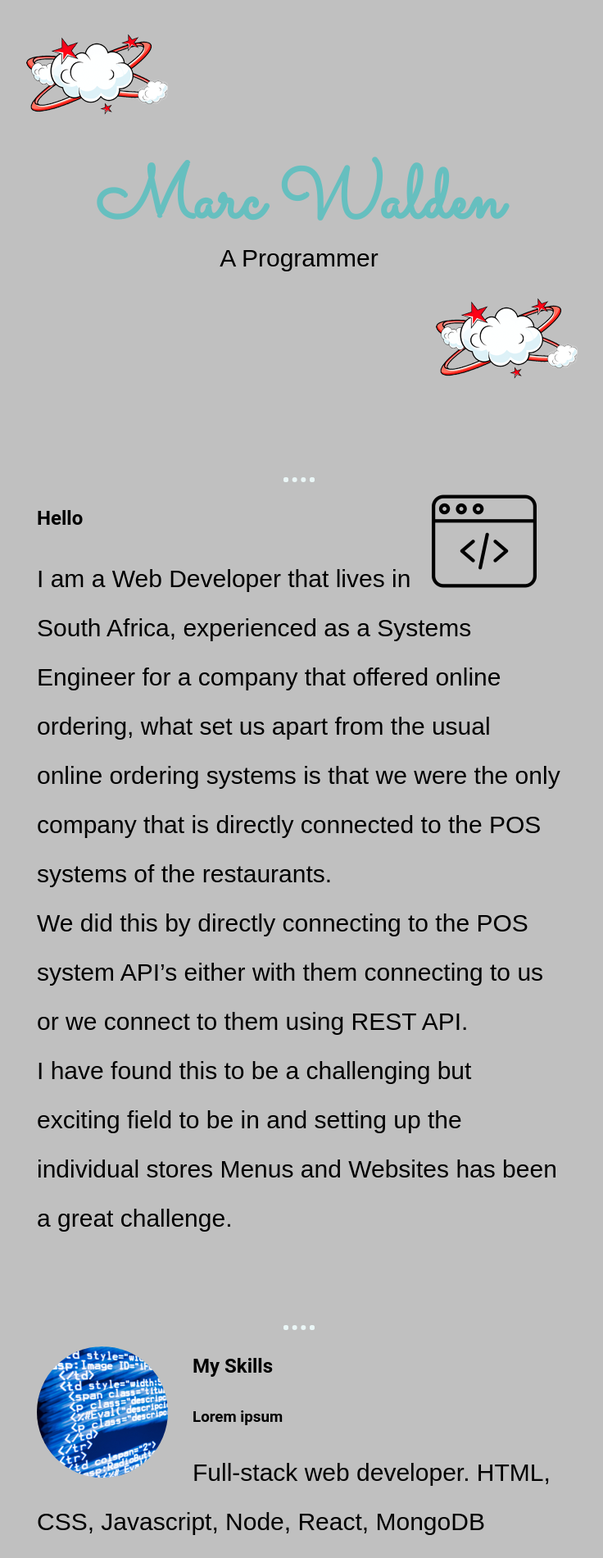
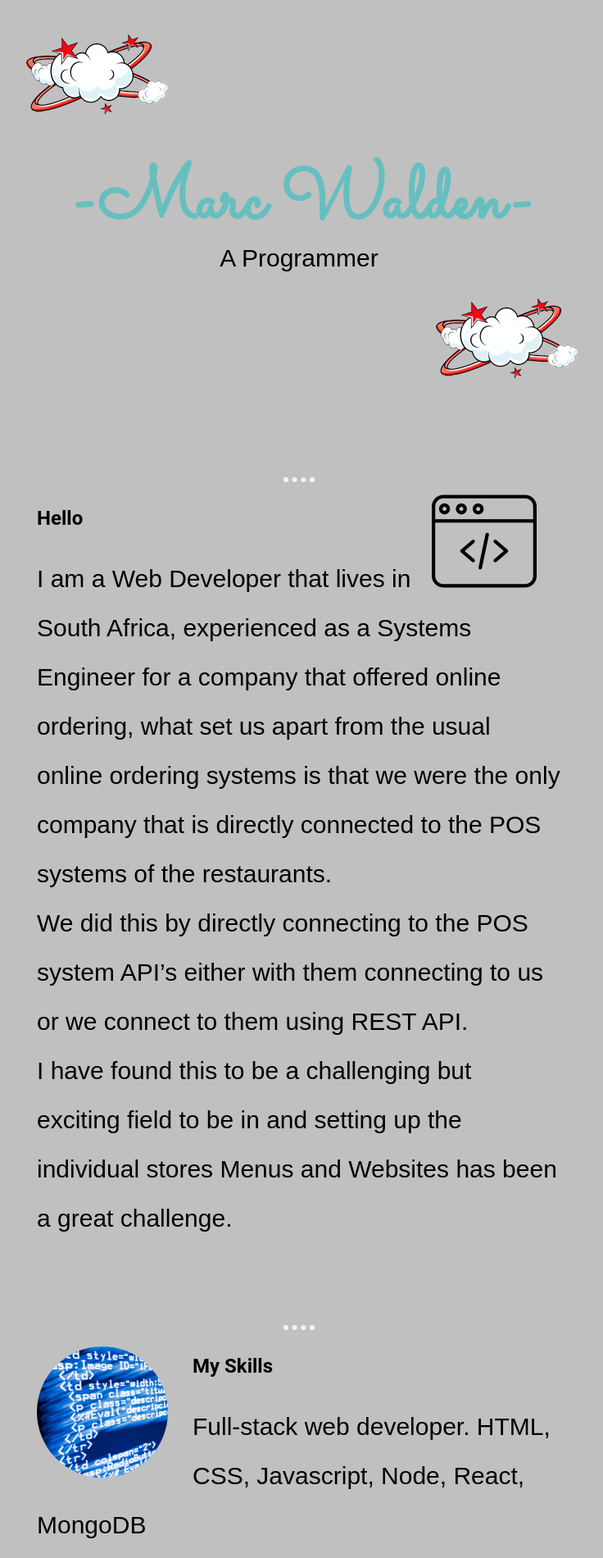
Before and after one commit to WaldenMarc/CV, a plain HTML site: page index.html in a window 1280 px wide. Shown: the top 1900 px of the page at 82% size, without its empty margins (275-1011 px from the left). Drawn offline with Linux system fonts and the light colour scheme.

Commit message:
Add files via upload

```diff
--- a/index.html
+++ b/index.html
@@ -13,7 +13,7 @@
     <div class="top">
       <img class="cloud1"src="images/cloud1.png" alt="clouds">
       <div class="Name">
-      <h1 class="heading1" >Marc Walden</h1>
+      <h1 class="heading1" >-Marc Walden-</h1>
       <p>A Programmer</p>
         </div>
       <img class="cloud2" src="images/cloud1.png" alt="clouds">
@@ -34,7 +34,6 @@
   <div class="skill-row">
     <img class="code_img" src="images/code.png" alt="coding">
     <h2>My Skills</h2>
-    <h3>Lorem ipsum</h3>
     <p>Full-stack web developer. HTML, CSS, Javascript, Node, React, MongoDB </p>
   </div>
 </div>
@@ -51,7 +50,6 @@
   </div>
 
   <a class="footer_link" href="#">LinkedIn</a>
-  <a class="footer_link" href="#">Twitter</a>
   <a class="footer_link" href="#">Website</a>
 
   <p class="copr">© 2020 MarcWaldenDesign.</p>
```
